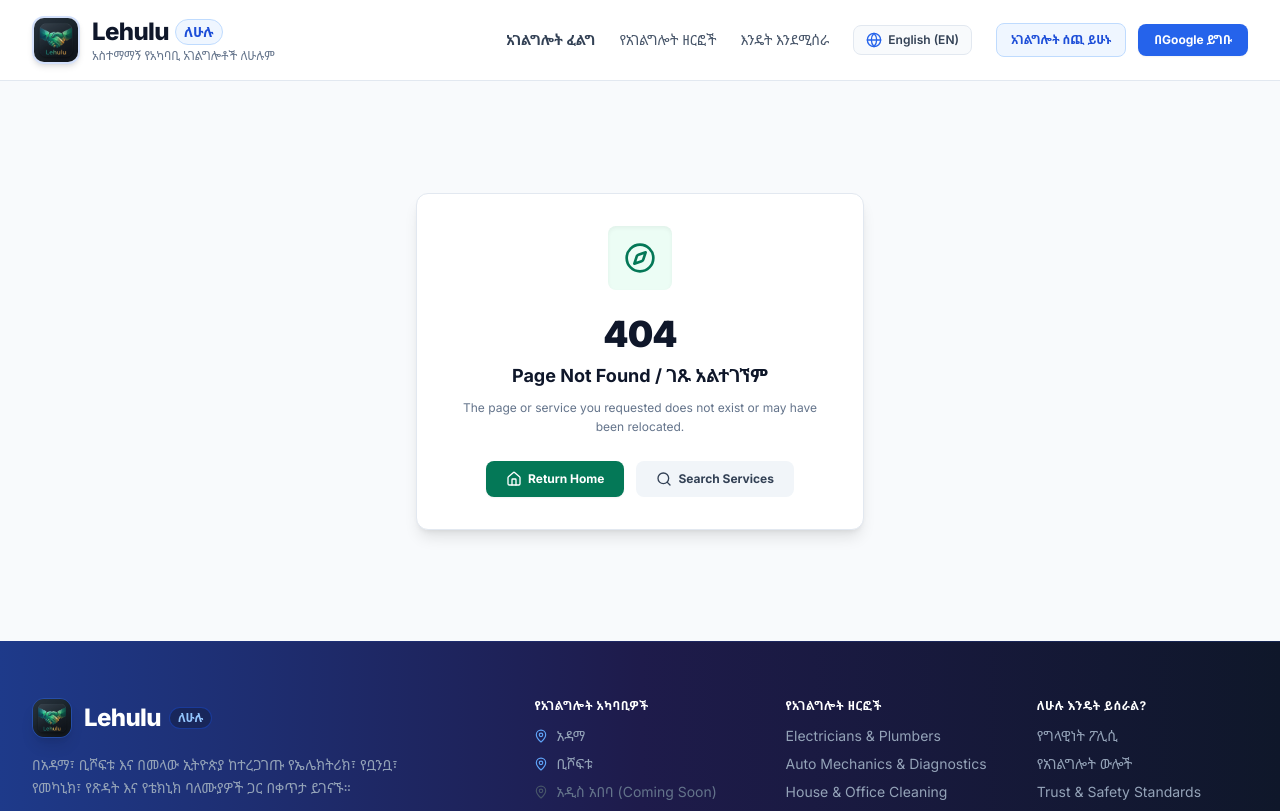
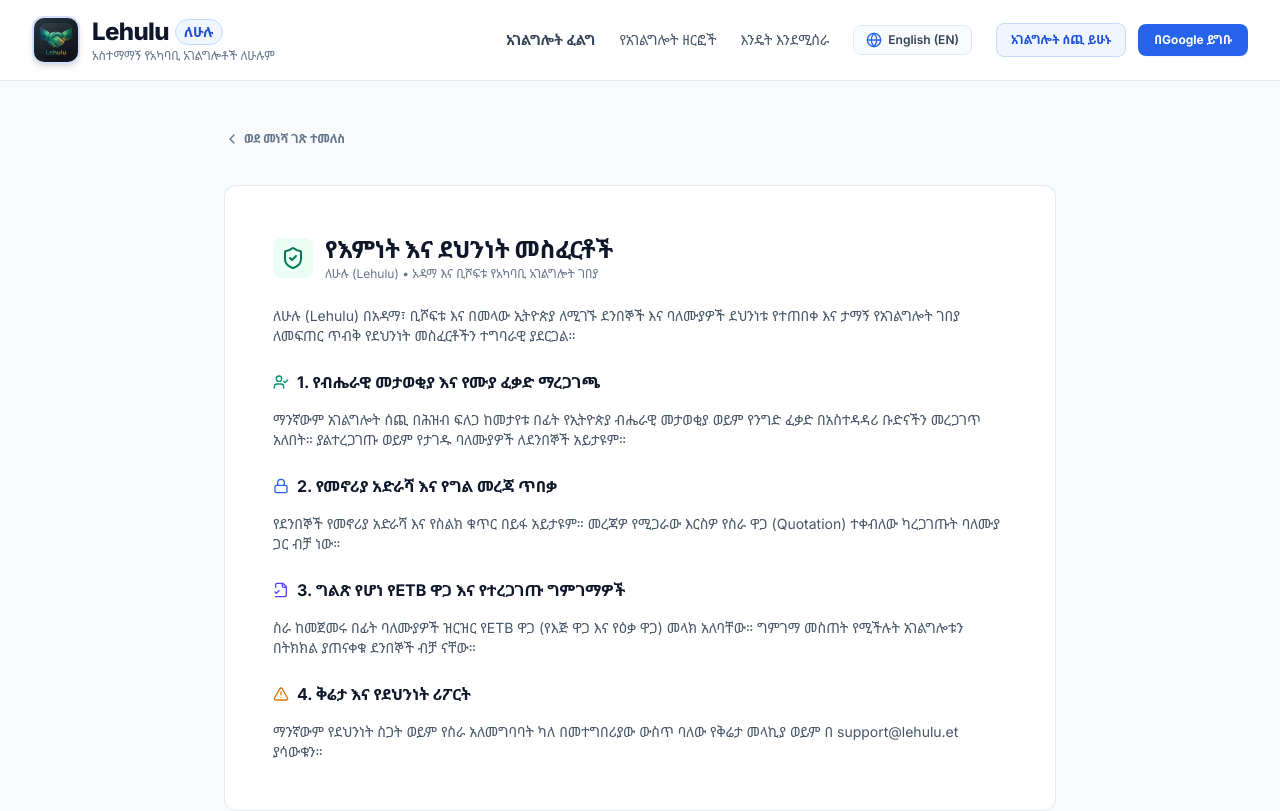
Before and after one commit to petersisay/lehulu, a React (Vite) app in the folder frontend/: page /safety in a window 1280 px wide. Shown: the top 811 px of the page. Built offline with nearby package versions, Linux system fonts and the light colour scheme; no server answers.

Commit message:
fix(footer): add Trust & Safety page, fix category slugs, and localize footer links

```diff
--- a/frontend/src/App.jsx
+++ b/frontend/src/App.jsx
@@ -40,6 +40,7 @@ const BookingDetailPage = lazyRetry(() => import('./pages/BookingDetailPage').th
 const ProfilePage = lazyRetry(() => import('./pages/ProfilePage').then((m) => ({ default: m.ProfilePage })));
 const TermsPage = lazyRetry(() => import('./pages/TermsPage').then((m) => ({ default: m.TermsPage })));
 const PrivacyPage = lazyRetry(() => import('./pages/PrivacyPage').then((m) => ({ default: m.PrivacyPage })));
+const SafetyPage = lazyRetry(() => import('./pages/SafetyPage').then((m) => ({ default: m.SafetyPage })));
 const NotFoundPage = lazyRetry(() => import('./pages/NotFoundPage').then((m) => ({ default: m.NotFoundPage })));
 const RouteLoadingSpinner = () => (<div className="flex items-center justify-center min-h-[60vh] text-slate-400">
     <div className="w-8 h-8 border-4 border-emerald-600 border-t-transparent rounded-full animate-spin"/>
@@ -62,10 +63,7 @@ const ProtectedRoute = ({ children, allowedRoles, }) => {
     return <>{children}</>;
 };
 const CustomerDiscoveryRoute = ({ children }) => {
-    const { user, isAuthenticated, loading } = useAuth();
-    if (loading) {
-        return <RouteLoadingSpinner />;
-    }
+    const { user, isAuthenticated } = useAuth();
     if (isAuthenticated && user) {
         if (user.role === 'SERVICE_PROVIDER') {
             return <Navigate to="/provider/dashboard" replace/>;
@@ -95,6 +93,7 @@ export const App = () => {
                 <Route path="/onboarding" element={<LoginPage />}/>
                 <Route path="/terms" element={<TermsPage />}/>
                 <Route path="/privacy" element={<PrivacyPage />}/>
+                <Route path="/safety" element={<SafetyPage />}/>
 
                 {/* Account & Profile Management */}
                 <Route path="/profile" element={<ProtectedRoute>
--- a/frontend/src/components/Footer.jsx
+++ b/frontend/src/components/Footer.jsx
@@ -11,7 +11,7 @@ export const Footer = () => {
           <div className="lg:col-span-2 space-y-4">
             <Link to="/" className="flex items-center gap-3">
               <div className="w-10 h-10 rounded-xl overflow-hidden shadow-lg border border-blue-500/30">
-                <img src="/lehulu-logo.jpg" alt="Lehulu ለሁሉ" className="w-full h-full object-cover"/>
+                <img src="/lehulu-logo.jpg" alt="Lehulu ለሁሉ" width={40} height={40} loading="lazy" decoding="async" className="w-full h-full object-cover"/>
               </div>
               <div className="flex items-center gap-2">
                 <span className="font-extrabold text-2xl tracking-tight text-white">
@@ -63,7 +63,7 @@ export const Footer = () => {
             </h3>
             <ul className="space-y-2 text-sm text-slate-400">
               <li>
-                <Link to="/discover?category=home-repairs" className="hover:text-blue-400 transition-colors">
+                <Link to="/discover?category=home-maintenance" className="hover:text-blue-400 transition-colors">
                   Electricians & Plumbers
                 </Link>
               </li>
@@ -83,7 +83,7 @@ export const Footer = () => {
                 </Link>
               </li>
               <li>
-                <Link to="/discover?category=events" className="hover:text-blue-400 transition-colors">
+                <Link to="/discover?category=personal-business" className="hover:text-blue-400 transition-colors">
                   Photography & Events
                 </Link>
               </li>
@@ -93,26 +93,26 @@ export const Footer = () => {
           {/* Trust & Legal */}
           <div className="space-y-3">
             <h3 className="text-xs font-bold uppercase tracking-wider text-white">
-              {t('howItWorks.title')}
+              {t('footer.legalTitle')}
             </h3>
             <ul className="space-y-2 text-sm text-slate-400">
               <li>
-                <Link to="/privacy" className="hover:text-blue-400 transition-colors">
+                <Link to="/privacy" className="hover:text-blue-400 transition-colors focus:outline-none focus-visible:ring-2 focus-visible:ring-blue-400/70 rounded-xs">
                   {t('footer.privacy')}
                 </Link>
               </li>
               <li>
-                <Link to="/terms" className="hover:text-blue-400 transition-colors">
+                <Link to="/terms" className="hover:text-blue-400 transition-colors focus:outline-none focus-visible:ring-2 focus-visible:ring-blue-400/70 rounded-xs">
                   {t('footer.terms')}
                 </Link>
               </li>
               <li>
-                <Link to="/safety" className="hover:text-blue-400 transition-colors">
-                  Trust & Safety Standards
+                <Link to="/safety" className="hover:text-blue-400 transition-colors focus:outline-none focus-visible:ring-2 focus-visible:ring-blue-400/70 rounded-xs">
+                  {t('footer.safety')}
                 </Link>
               </li>
               <li>
-                <Link to="/login?role=SERVICE_PROVIDER" className="text-blue-400 hover:text-blue-300 font-semibold transition-colors">
+                <Link to="/login?role=SERVICE_PROVIDER" className="text-blue-400 hover:text-blue-300 font-semibold transition-colors focus:outline-none focus-visible:ring-2 focus-visible:ring-blue-400/70 rounded-xs">
                   {t('footer.providerPortal')}
                 </Link>
               </li>
@@ -126,7 +126,7 @@ export const Footer = () => {
             &copy; {new Date().getFullYear()} {t('brand.name')} ({t('brand.amharicName')}) Marketplace. {t('footer.rights')}
           </p>
           <div className="flex items-center gap-1 text-slate-400">
-            <span>Built with care for Ethiopian communities</span>
+            <span>{t('footer.builtWithCare')}</span>
             <Heart className="w-3.5 h-3.5 text-red-500 inline fill-red-500"/>
           </div>
         </div>
--- a/frontend/src/locales/am.js
+++ b/frontend/src/locales/am.js
@@ -205,10 +205,13 @@ export const am = {
     hawassa: 'ሐዋሳ',
   },
   footer: {
+    legalTitle: 'እምነት እና ህጋዊ',
     privacy: 'የግላዊነት ፖሊሲ',
     terms: 'የአገልግሎት ውሎች',
+    safety: 'የእምነት እና ደህንነት መስፈርቶች',
     providerPortal: 'የባለሙያዎች ፖርታል',
     rights: 'መብቱ በህግ የተጠበቀ ነው።',
+    builtWithCare: 'ለኢትዮጵያ ማህበረሰብ በጥንቃቄ የተገነባ',
   },
   common: {
     currency: 'ETB',
--- a/frontend/src/locales/en.js
+++ b/frontend/src/locales/en.js
@@ -205,10 +205,13 @@ export const en = {
     hawassa: 'Hawassa',
   },
   footer: {
+    legalTitle: 'Trust & Legal',
     privacy: 'Privacy Policy',
     terms: 'Terms of Service',
+    safety: 'Trust & Safety Standards',
     providerPortal: 'Service Provider Portal',
     rights: 'All rights reserved.',
+    builtWithCare: 'Built with care for Ethiopian communities',
   },
   common: {
     currency: 'ETB',
--- /dev/null
+++ b/frontend/src/pages/SafetyPage.jsx
@@ -0,0 +1,105 @@
+import React from 'react';
+import { Link } from 'react-router-dom';
+import { ShieldCheck, ChevronLeft, UserCheck, Lock, FileCheck2, AlertTriangle } from 'lucide-react';
+import { useLanguage } from '../context/LanguageContext';
+
+export const SafetyPage = () => {
+  const { language } = useLanguage();
+  const isAm = language === 'am';
+
+  return (
+    <div className="max-w-4xl mx-auto px-4 sm:px-6 lg:px-8 py-12 space-y-8">
+      <div>
+        <Link
+          to="/"
+          className="inline-flex items-center gap-1 text-xs font-bold text-slate-500 hover:text-blue-700"
+        >
+          <ChevronLeft className="w-4 h-4" />
+          <span>{isAm ? 'ወደ መነሻ ገጽ ተመለስ' : 'Back to Home'}</span>
+        </Link>
+      </div>
+
+      <div className="bg-white rounded-xl border border-slate-200 p-8 sm:p-12 shadow-xs space-y-6">
+        <div className="flex items-center gap-3">
+          <div className="w-10 h-10 rounded-lg bg-emerald-50 text-emerald-700 flex items-center justify-center">
+            <ShieldCheck className="w-6 h-6" />
+          </div>
+          <div>
+            <h1 className="text-2xl font-black text-slate-900">
+              {isAm ? 'የእምነት እና ደህንነት መስፈርቶች' : 'Trust & Safety Standards'}
+            </h1>
+            <p className="text-xs text-slate-500">
+              {isAm
+                ? 'ለሁሉ (Lehulu) • አዳማ እና ቢሾፍቱ የአካባቢ አገልግሎት ገበያ'
+                : 'Last updated: November 2026 • Lehulu Marketplace (ለሁሉ)'}
+            </p>
+          </div>
+        </div>
+
+        <div className="prose prose-slate max-w-none text-xs sm:text-sm text-slate-600 space-y-4 leading-relaxed">
+          <p>
+            {isAm
+              ? 'ለሁሉ (Lehulu) በአዳማ፣ ቢሾፍቱ እና በመላው ኢትዮጵያ ለሚገኙ ደንበኞች እና ባለሙያዎች ደህንነቱ የተጠበቀ እና ታማኝ የአገልግሎት ገበያ ለመፍጠር ጥብቅ የደህንነት መስፈርቶችን ተግባራዊ ያደርጋል።'
+              : 'Lehulu (ለሁሉ) enforces strict verification, transparency, and accountability standards to keep households, businesses, and service professionals safe across Adama, Bishoftu, and Ethiopia.'}
+          </p>
+
+          <h3 className="text-base font-bold text-slate-900 pt-2 flex items-center gap-2">
+            <UserCheck className="w-4 h-4 text-emerald-600" />
+            <span>
+              {isAm
+                ? '1. የብሔራዊ መታወቂያ እና የሙያ ፈቃድ ማረጋገጫ'
+                : '1. National ID & Trade Credential Verification'}
+            </span>
+          </h3>
+          <p>
+            {isAm
+              ? 'ማንኛውም አገልግሎት ሰጪ በሕዝብ ፍለጋ ከመታየቱ በፊት የኢትዮጵያ ብሔራዊ መታወቂያ ወይም የንግድ ፈቃድ በአስተዳዳሪ ቡድናችን መረጋገጥ አለበት። ያልተረጋገጡ ወይም የታገዱ ባለሙያዎች ለደንበኞች አይታዩም።'
+              : 'Every service provider must pass administrative identity verification—submitting a valid Ethiopian National ID and optional trade license—before appearing in public customer search results. Unverified or suspended providers are strictly hidden from discovery.'}
+          </p>
+
+          <h3 className="text-base font-bold text-slate-900 pt-2 flex items-center gap-2">
+            <Lock className="w-4 h-4 text-blue-600" />
+            <span>
+              {isAm
+                ? '2. የመኖሪያ አድራሻ እና የግል መረጃ ጥበቃ'
+                : '2. Private Address & Contact Protection'}
+            </span>
+          </h3>
+          <p>
+            {isAm
+              ? 'የደንበኞች የመኖሪያ አድራሻ እና የስልክ ቁጥር በይፋ አይታዩም። መረጃዎ የሚጋራው እርስዎ የስራ ዋጋ (Quotation) ተቀብለው ካረጋገጡት ባለሙያ ጋር ብቻ ነው።'
+              : 'Customer street addresses and phone numbers are never publicly exposed. Exact service locations are shared exclusively with the verified provider assigned to your confirmed booking.'}
+          </p>
+
+          <h3 className="text-base font-bold text-slate-900 pt-2 flex items-center gap-2">
+            <FileCheck2 className="w-4 h-4 text-indigo-600" />
+            <span>
+              {isAm
+                ? '3. ግልጽ የሆነ የETB ዋጋ እና የተረጋገጡ ግምገማዎች'
+                : '3. Itemized ETB Quotations & Authentic Reviews'}
+            </span>
+          </h3>
+          <p>
+            {isAm
+              ? 'ስራ ከመጀመሩ በፊት ባለሙያዎች ዝርዝር የETB ዋጋ (የእጅ ዋጋ እና የዕቃ ዋጋ) መላክ አለባቸው። ግምገማ መስጠት የሚችሉት አገልግሎቱን በትክክል ያጠናቀቁ ደንበኞች ብቻ ናቸው።'
+              : 'Providers issue itemized Ethiopian Birr (ETB) quotations—separating labor, parts, and inspection fees—for customer approval before work begins. Only customers with completed bookings can publish ratings and reviews.'}
+          </p>
+
+          <h3 className="text-base font-bold text-slate-900 pt-2 flex items-center gap-2">
+            <AlertTriangle className="w-4 h-4 text-amber-600" />
+            <span>
+              {isAm
+                ? '4. ቅሬታ እና የደህንነት ሪፖርት'
+                : '4. Dispute Resolution & Safety Reporting'}
+            </span>
+          </h3>
+          <p>
+            {isAm
+              ? 'ማንኛውም የደህንነት ስጋት ወይም የስራ አለመግባባት ካለ በመተግበሪያው ውስጥ ባለው የቅሬታ መላኪያ ወይም በ support@lehulu.et ያሳውቁን።'
+              : 'If you encounter unsafe conduct, pricing disputes, or policy violations, report the issue immediately through your booking page or contact our moderation team at support@lehulu.et.'}
+          </p>
+        </div>
+      </div>
+    </div>
+  );
+};
```
